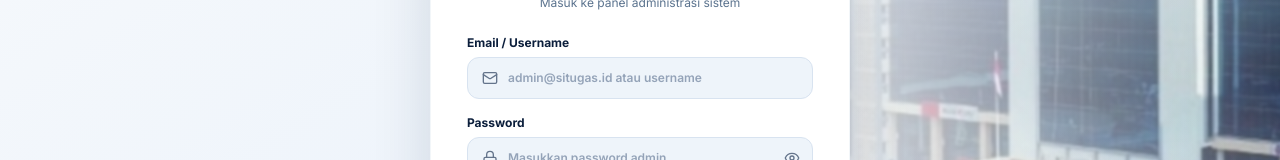
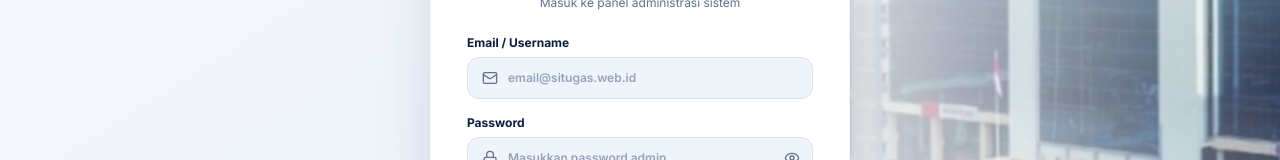
Before and after one commit to Bogaaing/situgas, a React (Vite) app: page / in a window 1280 px wide. Both pictures are taken after a click on the button "Masuk sebagai Administrator". Shown: the part 311-471 px from the top of the page. Built offline with nearby package versions, Linux system fonts and the light colour scheme; no server answers.

Commit message:
chore: sync latest updates to LoginPage and StudentPortal

```diff
--- a/src/components/LoginPage.tsx
+++ b/src/components/LoginPage.tsx
@@ -401,7 +401,7 @@ export default function LoginPage({ onLogin }: LoginPageProps) {
                     <input
                       className="w-full bg-transparent text-xs font-semibold text-[#0B1E3B] placeholder:text-[#94A3B8] outline-none"
                       id="admin-identifier"
-                      placeholder="admin@situgas.id atau username"
+                      placeholder="email@situgas.web.id"
                       type="text"
                       value={adminIdentifier}
                       onChange={(e) => setAdminIdentifier(e.target.value)}
--- a/src/components/StudentPortal.tsx
+++ b/src/components/StudentPortal.tsx
@@ -640,10 +640,7 @@ export default function StudentPortal({ user, onLogout }: StudentPortalProps) {
             className="p-1.5 text-slate-600 hover:bg-slate-100 rounded-full transition-colors relative cursor-pointer"
             title="Notifikasi"
           >
-            <Bell className="w-5 h-5" />
-            <span className="absolute top-0.5 right-0.5 w-4 h-4 bg-red-500 text-white rounded-full text-[9px] font-bold flex items-center justify-center">
-              3
-            </span>
+
           </button>
 
           <div className="w-8 h-8 rounded-full overflow-hidden bg-[#0F2747] text-white flex items-center justify-center font-bold text-xs select-none shadow-xs">
@@ -926,7 +923,7 @@ export default function StudentPortal({ user, onLogout }: StudentPortalProps) {
                 {/* Welcome Section (Compact Greeting) */}
                 <div className="space-y-0.5 select-none pt-1">
                   <h1 className="text-xl sm:text-2xl font-bold text-[#0F172A] tracking-tight flex items-center gap-1.5">
-                    Selamat datang, {user.name}! <span className="inline-block">👋</span>
+                    Selamat datang, {user.name}! <span className="inline-block"></span>
                   </h1>
                   <p className="text-xs sm:text-sm font-semibold text-[#64748B]">
                     NIM: {user.idNumber || '-'}
```
